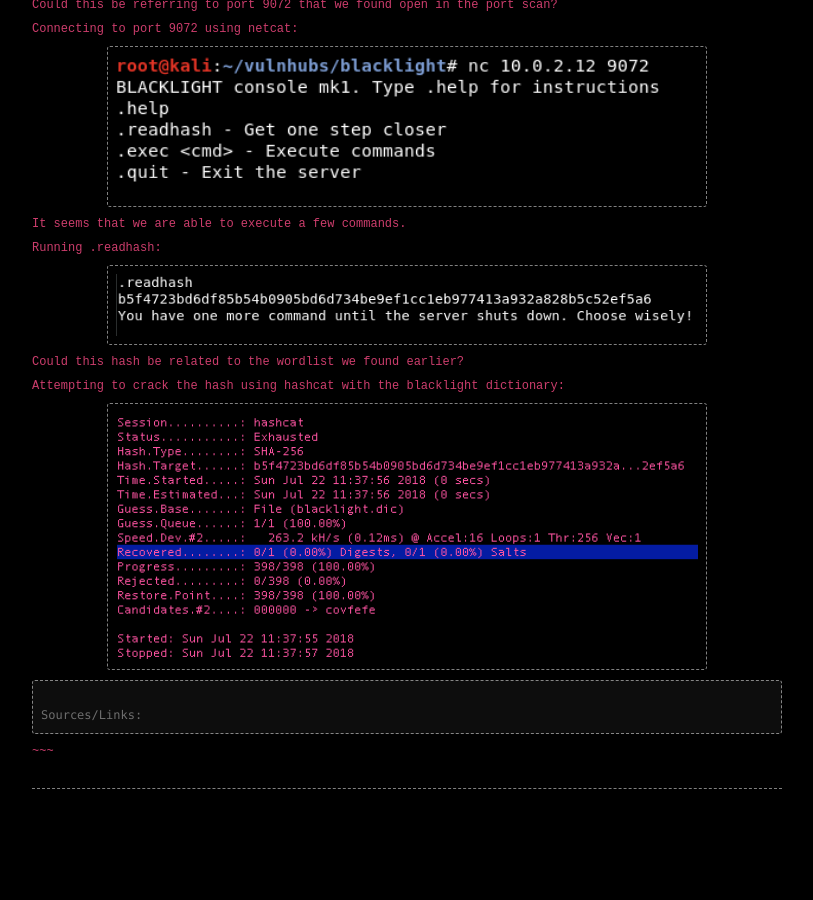
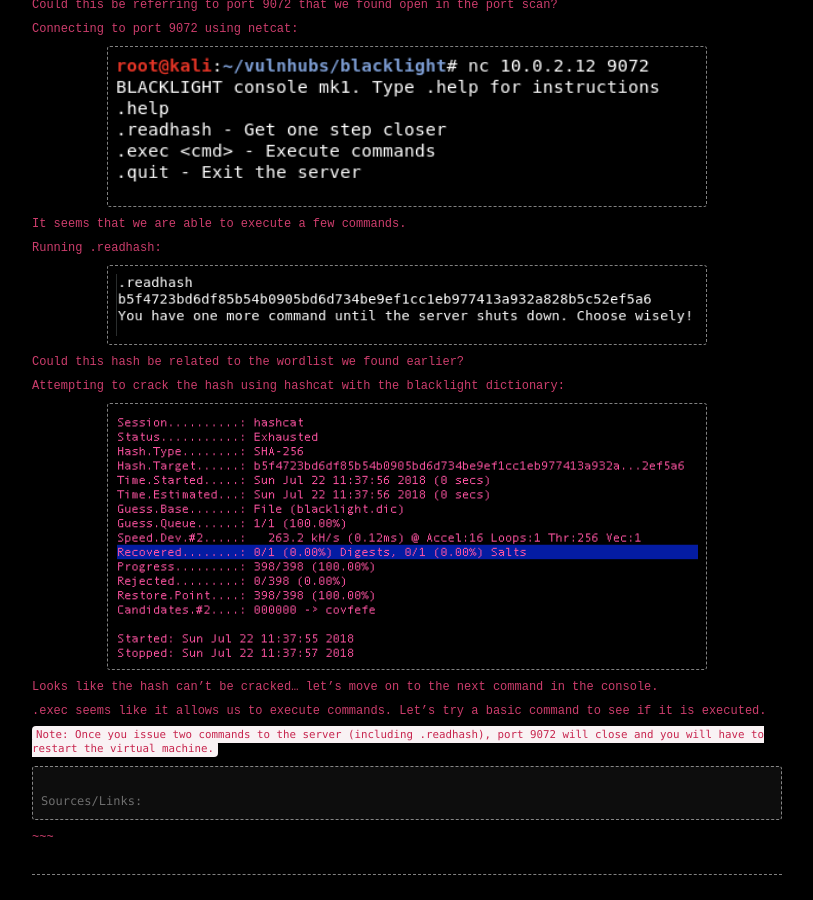
Before and after one commit to ch4n3l/ch4n3l.github.io, a Jekyll site: the page built from _posts/2017/2018-07-22-blacklight.md, in a window 1280 px wide and 900 px high, scrolled down 2247 px. Shown: the whole window, without its empty margins (233-1046 px from the left). Built offline with Jekyll 4.4.1, drawn with Linux system fonts in a browser that asks for light colours; comment, search, counter and statistics services are not loaded; before the commit the page ends 3061 px from its top, so only the background shows below that.

Commit message:
sky is falling

```diff
--- a/_posts/2017/2018-07-22-blacklight.md
+++ b/_posts/2017/2018-07-22-blacklight.md
@@ -77,7 +77,11 @@
 
 ![Screenshot]({{ site.baseurl }}/images/posts/2017/blacklight/cracker.png)
 
+Looks like the hash can't be cracked... let's move on to the next command in the console.
 
+.exec seems like it allows us to execute commands. Let's try a basic command to see if it is executed.
+
+`Note: Once you issue two commands to the server (including .readhash), port 9072 will close and you will have to restart the virtual machine.`
 
 
 
```
